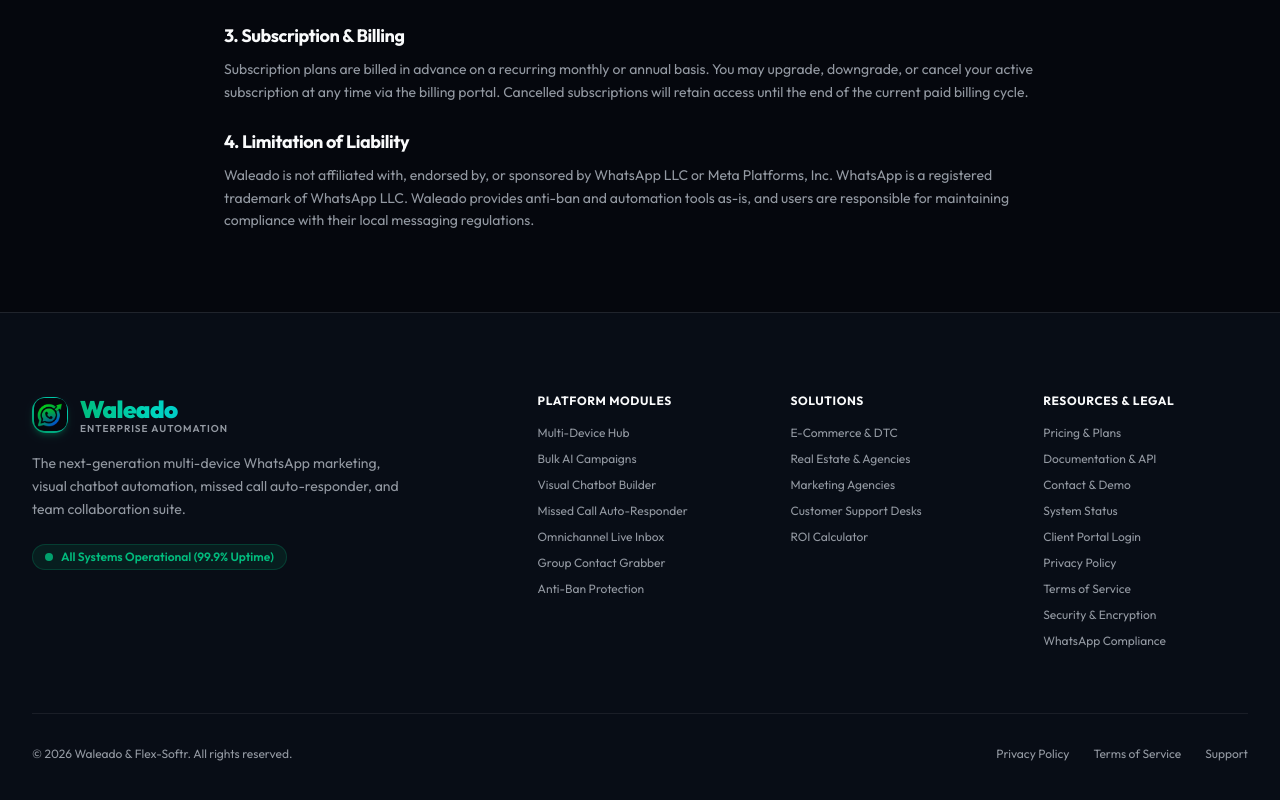
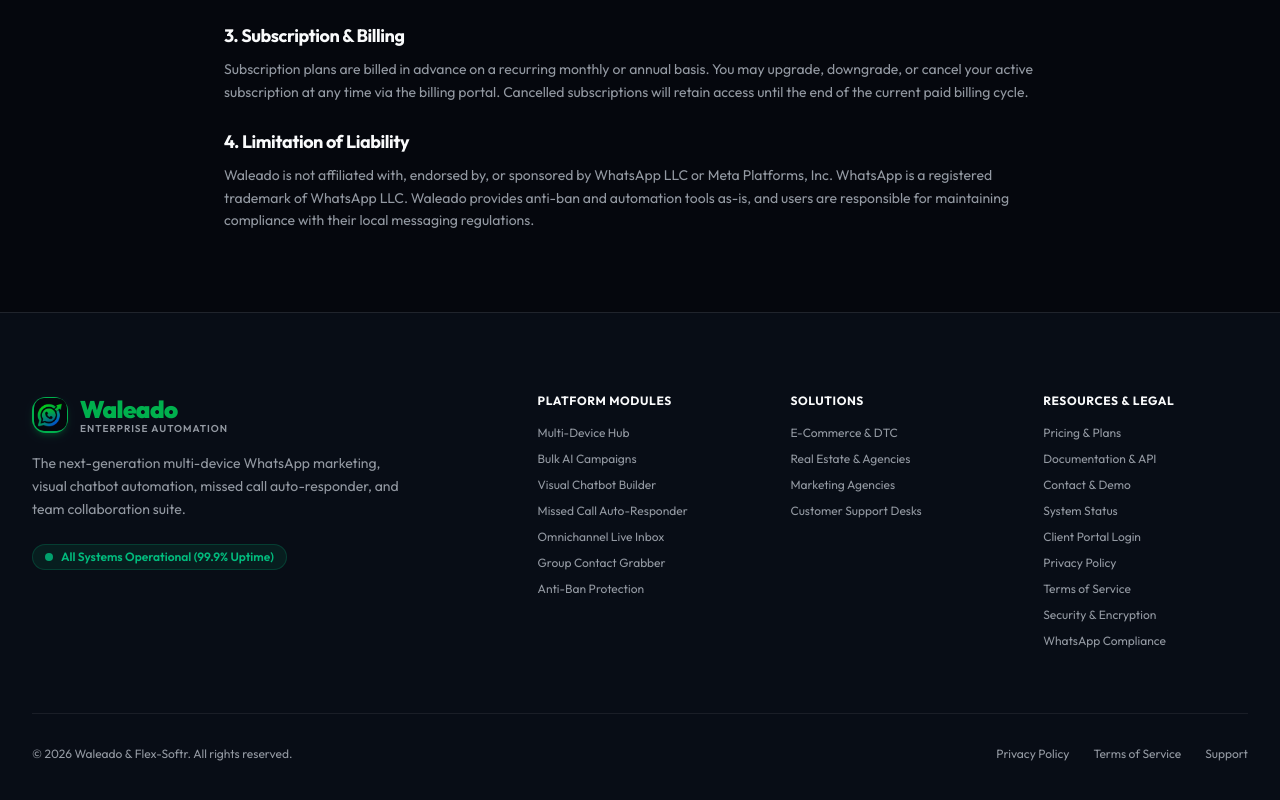
Before and after one commit to Flex-Softr/waleado-landing, a Next.js app: page /terms in a window 1280 px wide. Shown: the part 513-1313 px from the top of the page. Built offline with nearby package versions, Linux system fonts and the light colour scheme.

Commit message:
refactor(landing): remove ROI calculator section and links

```diff
--- a/src/app/page.tsx
+++ b/src/app/page.tsx
@@ -3,7 +3,6 @@
 import { SocialProof } from "@/components/social-proof";
 import { FeaturesSection } from "@/components/features-section";
 import { AntiBanSection } from "@/components/anti-ban-section";
-import { RoiCalculator } from "@/components/roi-calculator";
 import { SolutionsSection } from "@/components/solutions-section";
 import { HowItWorks } from "@/components/how-it-works";
 import { ComparisonSection } from "@/components/comparison-section";
@@ -22,7 +21,6 @@
         <SocialProof />
         <FeaturesSection />
         <AntiBanSection />
-        <RoiCalculator />
         <SolutionsSection />
         <HowItWorks />
         <ComparisonSection />
--- a/src/app/solutions/page.tsx
+++ b/src/app/solutions/page.tsx
@@ -1,6 +1,5 @@
 import { Navbar } from "@/components/navbar";
 import { SolutionsSection } from "@/components/solutions-section";
-import { RoiCalculator } from "@/components/roi-calculator";
 import { TestimonialsSection } from "@/components/testimonials-section";
 import { CtaSection } from "@/components/cta-section";
 import { Footer } from "@/components/footer";
@@ -17,7 +16,6 @@
       <Navbar />
       <main className="flex-1 pt-24">
         <SolutionsSection />
-        <RoiCalculator />
         <TestimonialsSection />
         <CtaSection />
       </main>
--- a/src/components/footer.tsx
+++ b/src/components/footer.tsx
@@ -20,7 +20,6 @@
     { name: "Real Estate & Agencies", href: "/solutions#realestate" },
     { name: "Marketing Agencies", href: "/solutions#agencies" },
     { name: "Customer Support Desks", href: "/solutions#support" },
-    { name: "ROI Calculator", href: "/#roi-calculator" },
   ],
   resources: [
     { name: "Pricing & Plans", href: "/pricing" },
@@ -45,7 +44,7 @@
           {/* Column 1: Brand & Bio */}
           <div className="lg:col-span-2 space-y-4">
             <Link href="/" className="flex items-center gap-3 group">
-              <div className="relative w-9 h-9 rounded-xl bg-gradient-to-tr from-emerald-600 to-teal-400 p-[1.5px] shadow-md shadow-emerald-500/20 group-hover:scale-105 transition-transform duration-200">
+              <div className="relative w-9 h-9 rounded-xl bg-primary p-[1.5px] shadow-md shadow-primary/20 group-hover:scale-105 transition-transform duration-200">
                 <div className="w-full h-full bg-background rounded-[10px] flex items-center justify-center overflow-hidden">
                   <Image
                     src="/icon.png"
@@ -57,7 +56,7 @@
                 </div>
               </div>
               <div className="flex flex-col">
-                <span className="text-2xl font-black tracking-tight bg-gradient-to-r from-emerald-500 via-teal-400 to-cyan-500 bg-clip-text text-transparent">
+                <span className="text-2xl font-black tracking-tight text-primary">
                   Waleado
                 </span>
                 <span className="text-[10px] uppercase tracking-widest text-muted-foreground font-semibold -mt-1">
```
